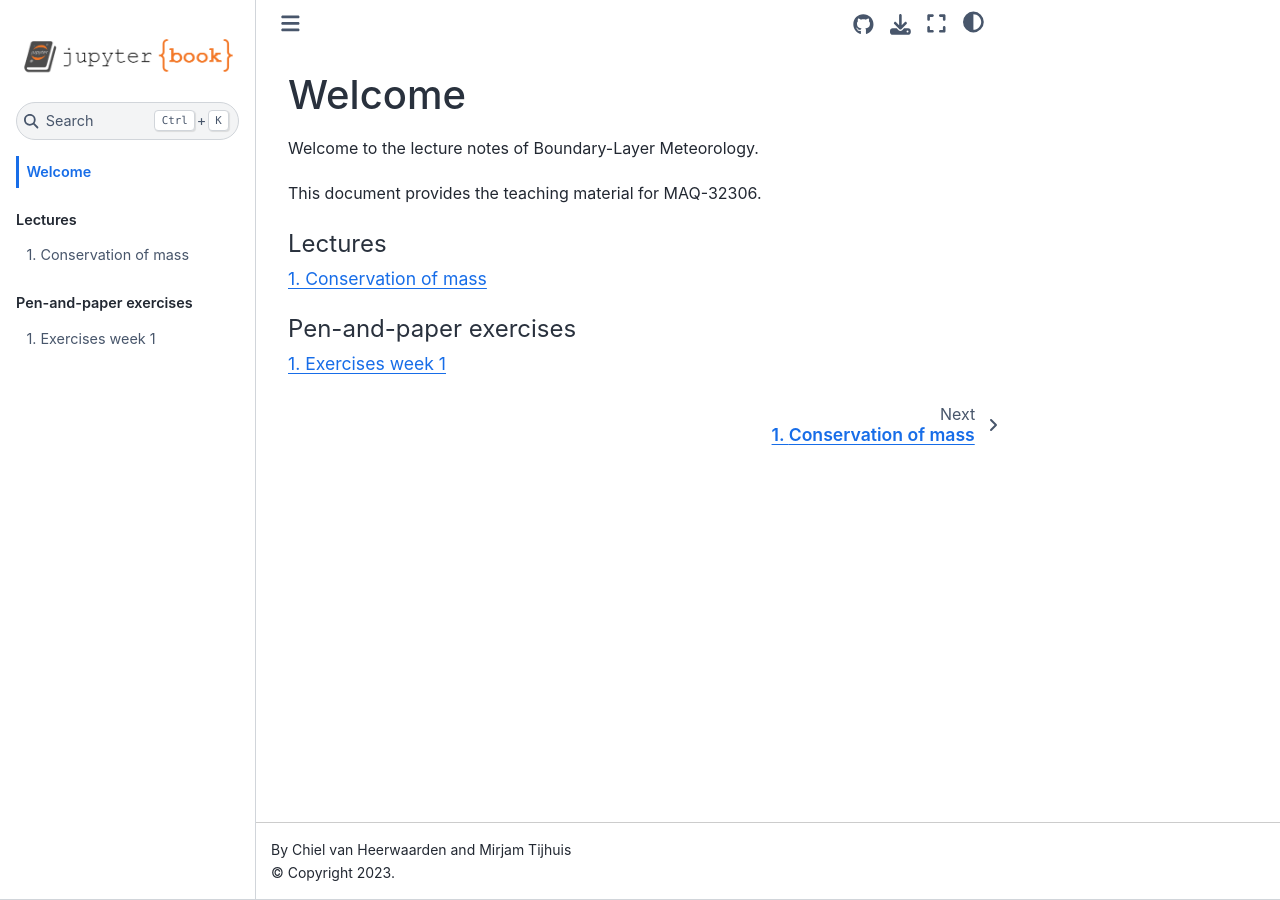
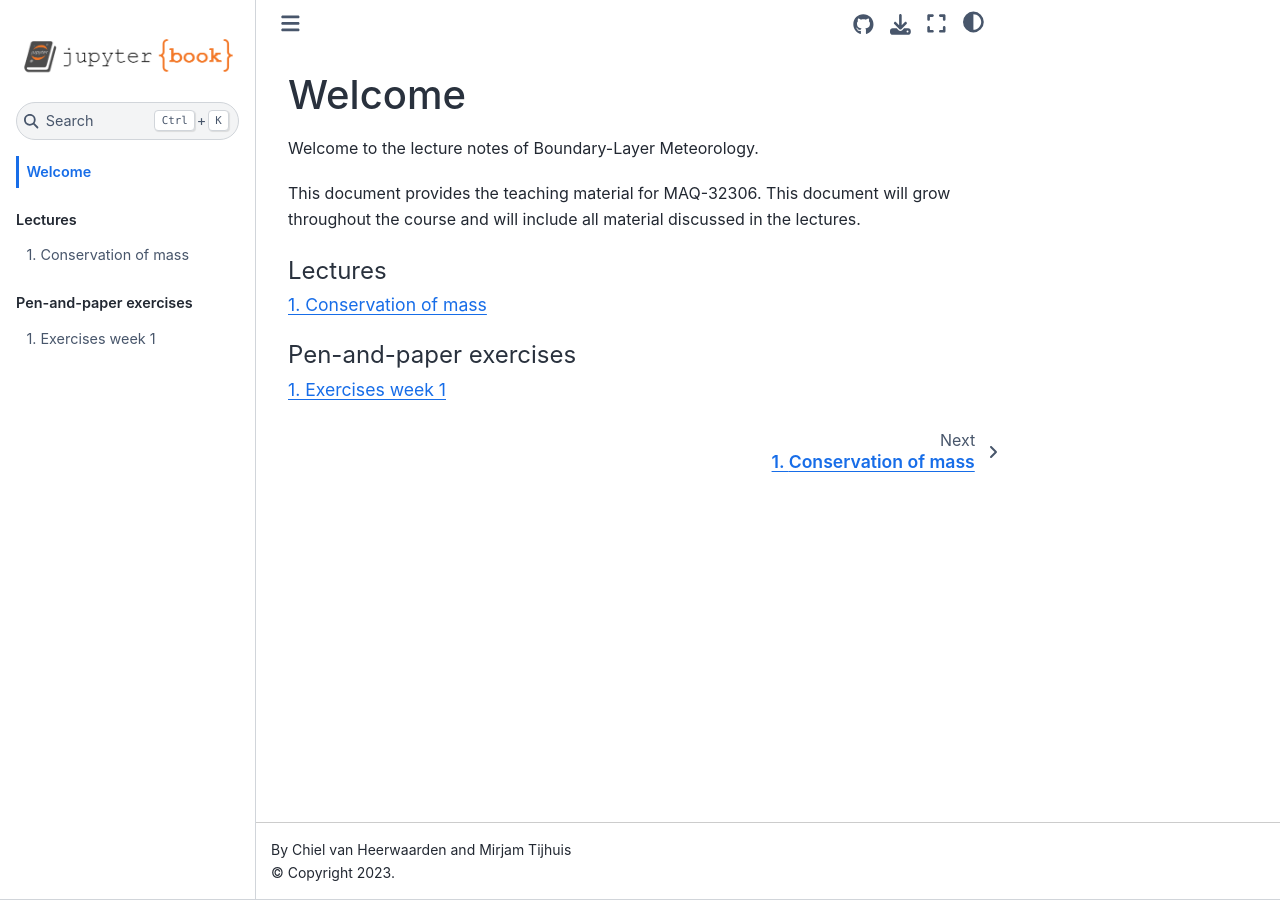
Before and after one commit to boundary-layer-meteo/boundary-layer-meteo.github.io, a Jupyter Book: the page built from intro.md, in a window 1280 px wide. Built offline with Jupyter Book 1.0.4 settings and Sphinx 7.4.7 and the Sphinx Book theme 1.1.4, drawn with Linux system fonts in a browser that asks for light colours.

Commit message:
Save also other edits.

````diff
--- a/intro.md
+++ b/intro.md
@@ -1,7 +1,7 @@
 # Welcome
 Welcome to the lecture notes of Boundary-Layer Meteorology.
 
-This document provides the teaching material for MAQ-32306.
+This document provides the teaching material for MAQ-32306. This document will grow throughout the course and will include all material discussed in the lectures.
 
 ```{tableofcontents}
 ```
````
Also changed, not shown: lectures/temperature.md (+0 -1 lines).
